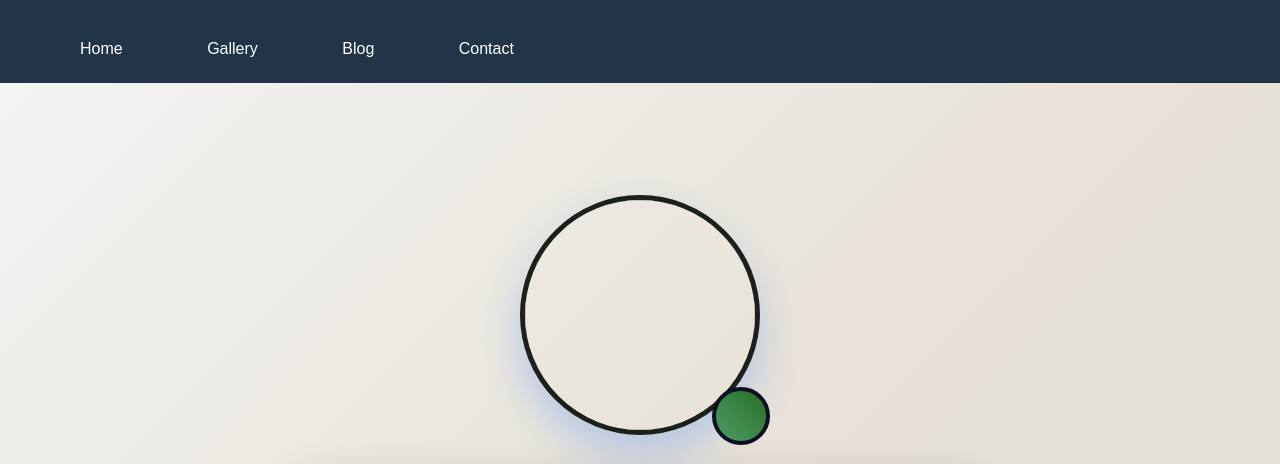
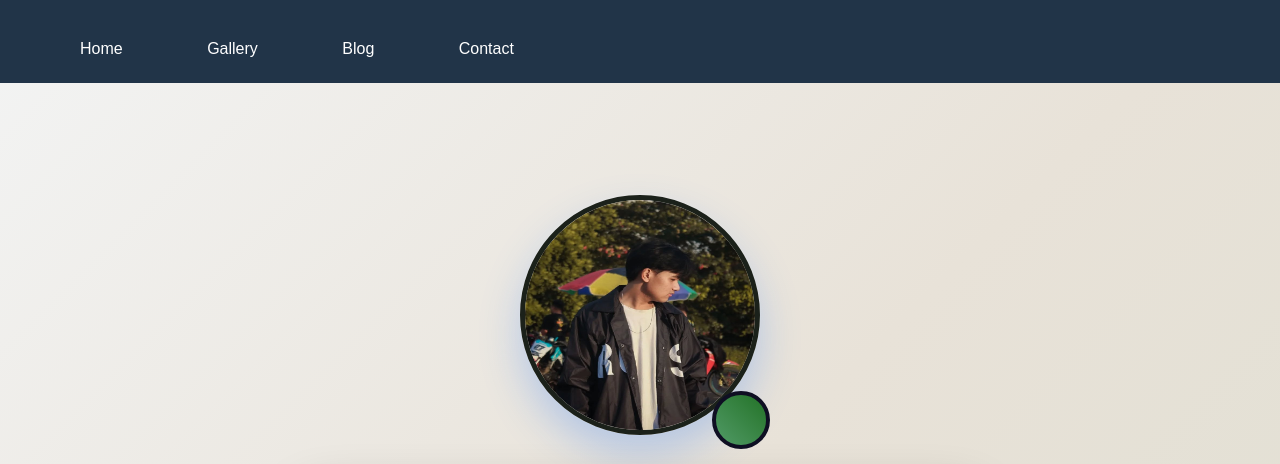
Before and after one commit to jthe13999-lang/reimagined-octo-palm-tree, a plain HTML site: page index.html in a window 1280 px wide. Shown: the top 464 px of the page. Drawn offline with Linux system fonts and the light colour scheme.

Commit message:
Update index.html

```diff
--- a/index.html
+++ b/index.html
@@ -27,7 +27,7 @@
         <section style="text-align: center; padding: 3rem 0;">
             <!-- Profile Picture dengan efek modern -->
             <div style="display: inline-block; margin-bottom: 2rem; position: relative;">
-                <img src="/asset foto PROYEK HTML 1/pfp.jpegpfp.jpeg"
+                 <img src="/asset foto PROYEK HTML 1/pfp.jpeg"
                      alt=""
                      style="width: 230px; height: 230px; border-radius: 50%; border: 5px solid #1B211A; box-shadow: 0 20px 40px rgba(59,130,246,0.3), 0 0 0 1px rgba(255,255,255,0.1); transition: all 0.3s;">
                 <div style="position: absolute; bottom: -10px; right: -10px; width: 50px; height: 50px; background: linear-gradient(45deg, #519A66, #237227); border-radius: 50%; border: 4px solid #0f0f23;"></div>
```
